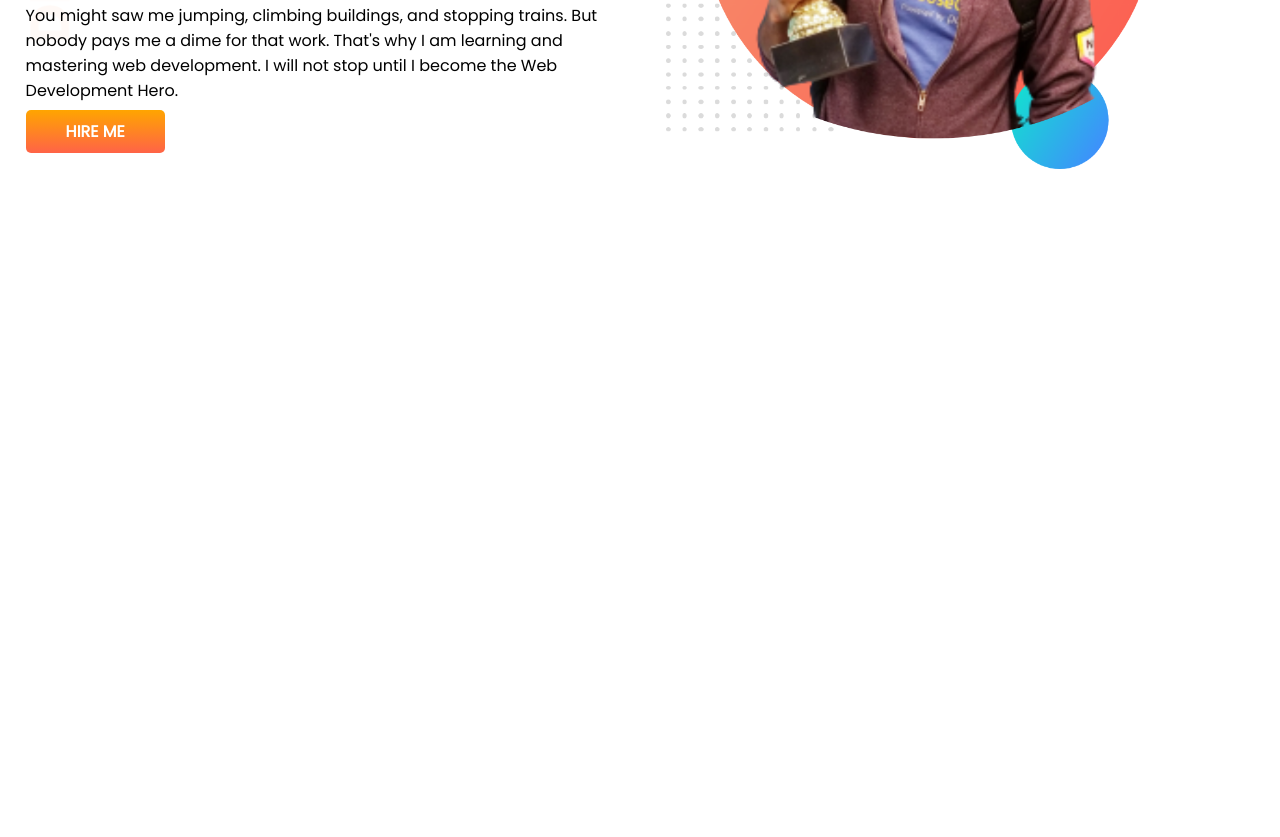
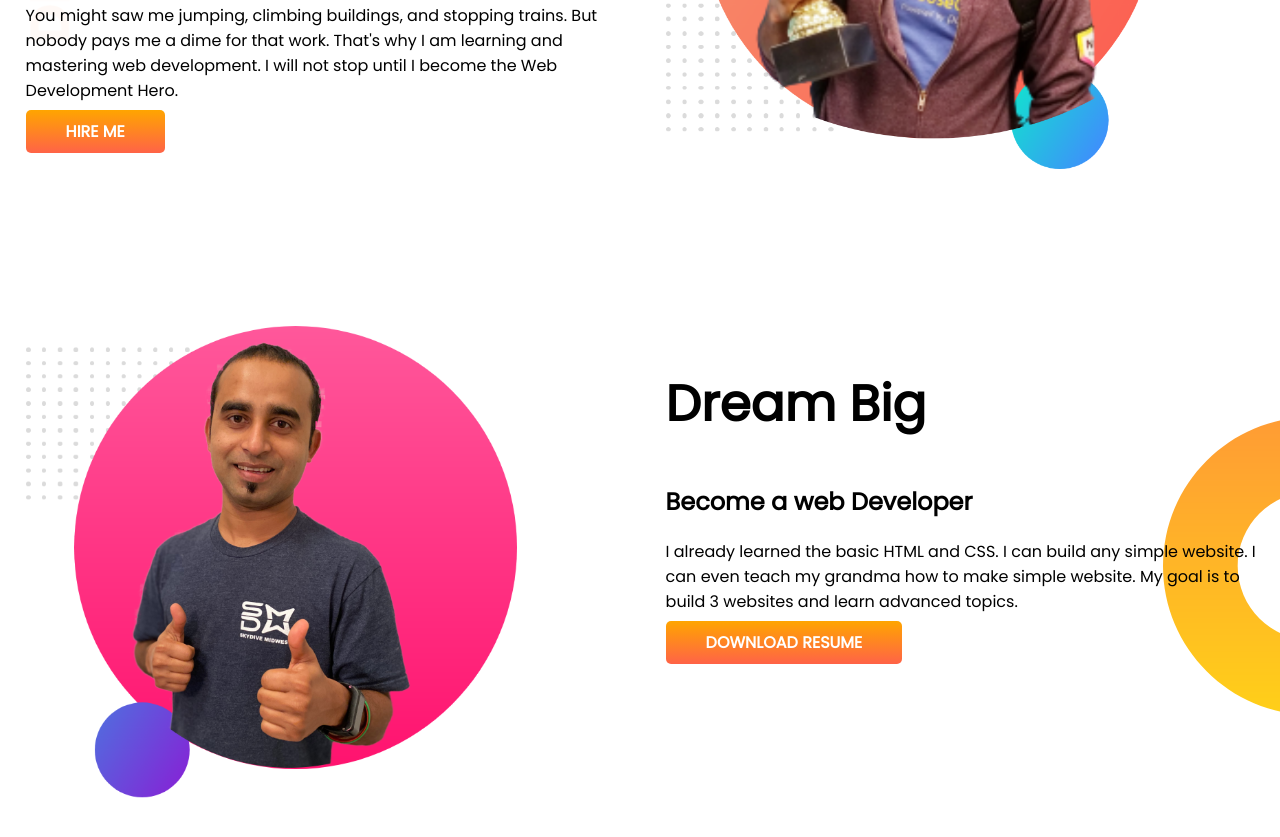
Before and after one commit to Hamed-Hasan/developer-portfolio, a plain HTML site: page index.html in a window 1280 px wide. Shown: the part 319-1156 px from the top of the page. Before the commit the page ends 800 px from the top, so only its background shows below. Drawn offline with Linux system fonts and the light colour scheme.

Commit message:
dream added

```diff
--- a/index.html
+++ b/index.html
@@ -29,6 +29,18 @@
             <img src="images/Jhankar-pic-with-bg.png" alt="">
         </div>
     </section>
+    <section class="dream-big">
+        <div class="half-width">
+            <img src="images/jhankar2.png" alt="">
+        </div>
+        <div class="half-width">
+            <h1>Dream Big</h1>
+            <h2>Become a web Developer</h2>
+            <p>I already learned the basic HTML and CSS. I can build any simple website. I can even teach my grandma how
+                to make simple website. My goal is to build 3 websites and learn advanced topics.</p>
+            <a class="link-button" target="_blank" href="">DOWNLOAD RESUME</a>
+        </div>
+    </section>
 </body>
 
 </html>
--- a/style.css
+++ b/style.css
@@ -10,6 +10,7 @@ h1{
 }
 section{
     display: flex;
+    margin-bottom: 150px;
 }
 .half-width{
     width: 50%;
@@ -30,3 +31,8 @@ section{
     background-image: url(images/top-banner.png);
     background-repeat: no-repeat;
 }
+.dream-big{
+    background-image: url(images/dream-bg.png);
+    background-repeat: no-repeat;
+    background-position: right;
+}
```
